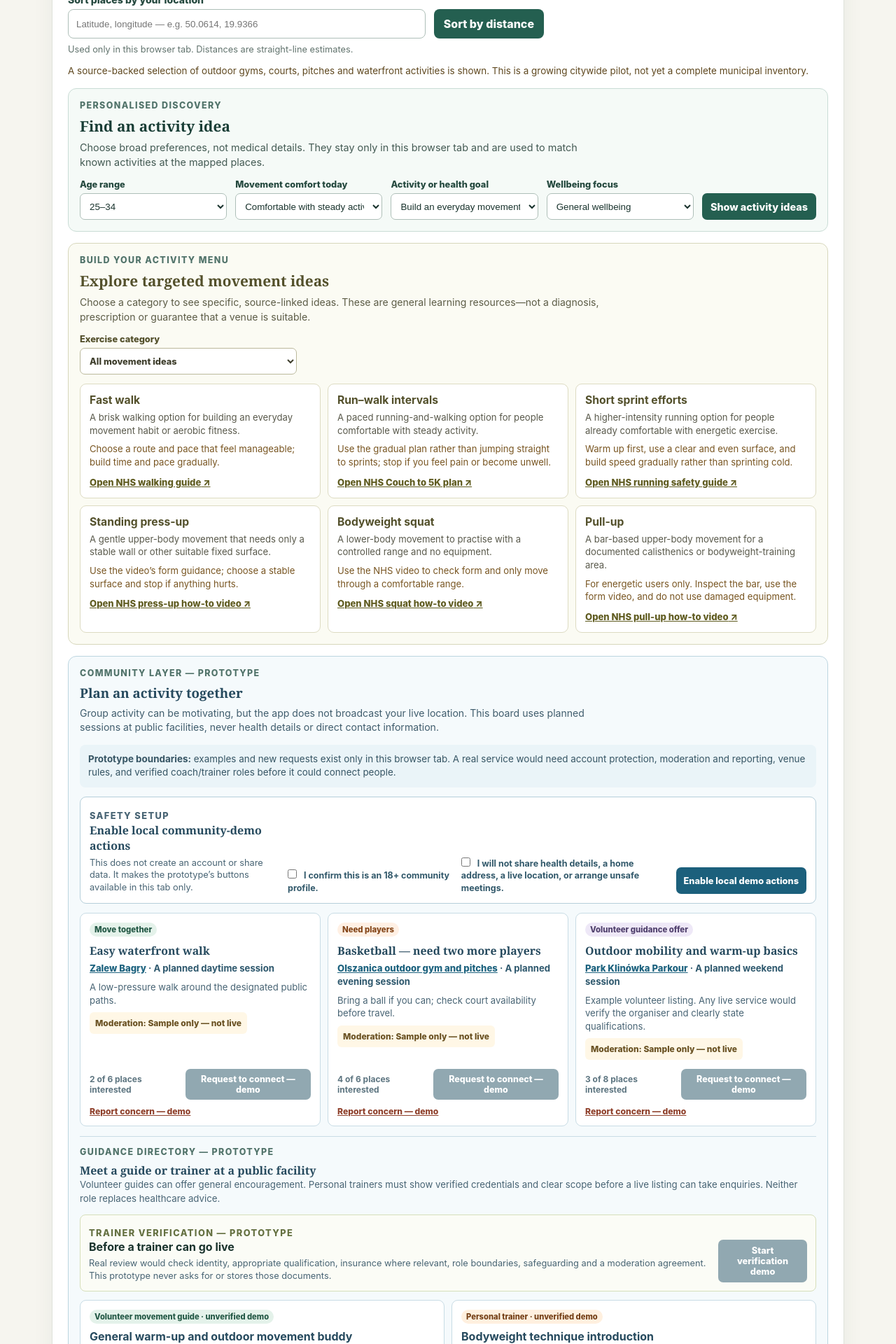
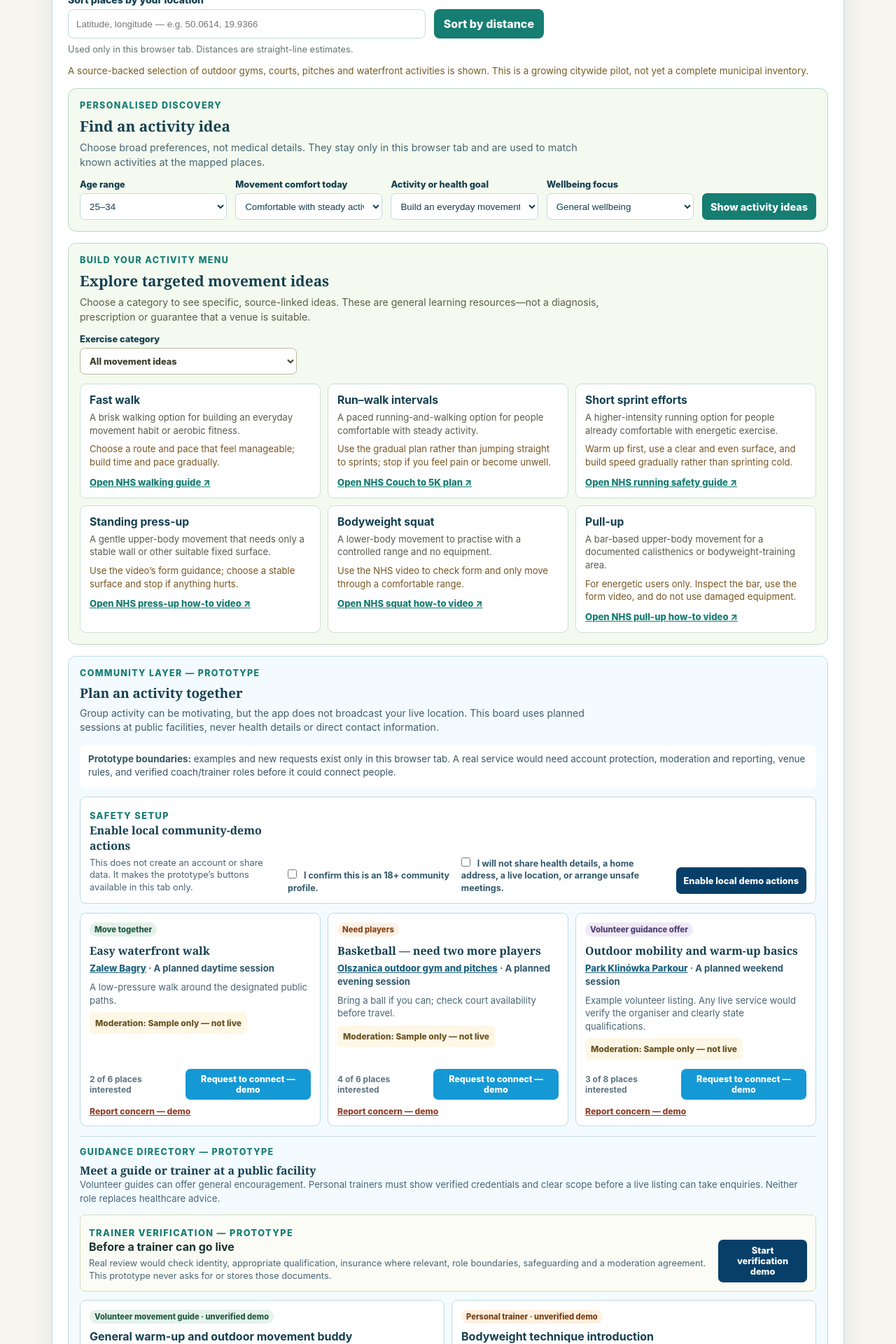
Before and after one commit to DavidBSchul/active-city, a React (Vite) app: page / in a window 1280 px wide. Shown: the part 680-2600 px from the top of the page at 70% size. Built offline with nearby package versions, Linux system fonts and the light colour scheme.

Commit message:
Apply Krakow theme across the experience

```diff
--- a/src/App.css
+++ b/src/App.css
@@ -1,6 +1,7 @@
 main { max-width: 1180px; margin: 0 auto; padding: 32px 24px 56px; }
-.hero { display: grid; grid-template-columns: minmax(320px, .88fr) minmax(360px, 1.12fr); min-height: 340px; margin-bottom: 24px; overflow: hidden; border: 1px solid rgba(8, 63, 105, .12); border-radius: 24px; background: var(--active-navy); box-shadow: 0 20px 46px rgba(8, 63, 105, .16); }
-.hero-copy { position: relative; z-index: 1; display: flex; flex-direction: column; justify-content: center; padding: clamp(28px, 5vw, 56px); color: #fff; background: linear-gradient(135deg, #073f69 0%, #075580 58%, #117a75 100%); }
+.city-theme--krakow { --city-navy: #083f69; --city-lake: #1599d5; --city-leaf: #4a9728; --city-teal: #167d73; --city-amber: #f4a928; --city-ink: #143f50; --city-copy: #456773; --city-border: #bfdbe2; --city-mist: #eef8f7; --city-sky-mist: #f3fbff; --city-leaf-mist: #f4faef; --city-amber-mist: #fff8e9; }
+.hero { display: grid; grid-template-columns: minmax(320px, .88fr) minmax(360px, 1.12fr); min-height: 340px; margin-bottom: 24px; overflow: hidden; border: 1px solid rgba(8, 63, 105, .12); border-radius: 24px; background: var(--city-navy); box-shadow: 0 20px 46px rgba(8, 63, 105, .16); }
+.hero-copy { position: relative; z-index: 1; display: flex; flex-direction: column; justify-content: center; padding: clamp(28px, 5vw, 56px); color: #fff; background: linear-gradient(135deg, var(--city-navy) 0%, #075580 58%, var(--city-teal) 100%); }
 .hero-copy::after { position: absolute; right: -70px; bottom: -100px; width: 250px; height: 250px; border: 24px solid rgba(244, 169, 40, .82); border-radius: 50%; content: ''; opacity: .72; }
 .hero-copy > * { position: relative; z-index: 1; }
 .hero-art { min-height: 100%; margin: 0; background: #e2f4fb; }
@@ -205,4 +206,50 @@ dd { margin: 5px 0 0; line-height: 1.45; }
 .status { display: inline-block; padding: 3px 8px; border-radius: 999px; background: #fff2df; color: #865113; font-size: .85rem; font-weight: 700; }
 .source-note a { color: #245f50; font-weight: 800; }
 .safety-note { margin-top: 24px; padding: 16px 18px; border-left: 5px solid #ec8d30; background: #fff2df; color: #5e471e; line-height: 1.55; }
+.city-theme--krakow .eyebrow, .city-theme--krakow .location-count, .city-theme--krakow .challenge-card .eyebrow { color: var(--city-teal); }
+.city-theme--krakow h1, .city-theme--krakow h2, .city-theme--krakow .preference-panel h3, .city-theme--krakow .exercise-ideas h4, .city-theme--krakow .route-panel h3 { color: var(--city-ink); }
+.city-theme--krakow .hero h1 { color: #fff; }
+.city-theme--krakow .discovery, .city-theme--krakow .profile, .city-theme--krakow .location-list { border-color: var(--city-border); box-shadow: 0 12px 32px rgba(8, 63, 105, .08); }
+.city-theme--krakow .distance-form label, .city-theme--krakow .preference-form label, .city-theme--krakow .route-panel label { color: var(--city-ink); }
+.city-theme--krakow .distance-form input, .city-theme--krakow .preference-form select, .city-theme--krakow .route-panel select, .city-theme--krakow .route-panel input { border-color: var(--city-border); color: var(--city-ink); }
+.city-theme--krakow .distance-form button, .city-theme--krakow .preference-form button, .city-theme--krakow .route-action { background: var(--city-teal); }
+.city-theme--krakow .distance-form button:hover, .city-theme--krakow .preference-form button:hover, .city-theme--krakow .route-action:hover { background: var(--city-navy); }
+.city-theme--krakow .coverage-note, .city-theme--krakow .wellbeing-safety { color: #755b22; }
+.city-theme--krakow .preference-panel { border-color: #b8d8cb; background: var(--city-leaf-mist); }
+.city-theme--krakow .recommendation-results, .city-theme--krakow .exercise-ideas { border-color: #c7e0d6; }
+.city-theme--krakow .recommendation-guide, .city-theme--krakow .no-recommendations, .city-theme--krakow .preference-intro, .city-theme--krakow .exercise-card p, .city-theme--krakow .profile-description, .city-theme--krakow .route-summary { color: var(--city-copy); }
+.city-theme--krakow .recommendation-guide a, .city-theme--krakow .exercise-card a, .city-theme--krakow .exercise-venue button, .city-theme--krakow .source-note a { color: var(--city-teal); }
+.city-theme--krakow .recommendation-card, .city-theme--krakow .exercise-card { border-color: #badbd1; }
+.city-theme--krakow .recommendation-card:hover { border-color: var(--city-leaf); background: var(--city-leaf-mist); }
+.city-theme--krakow .intensive-panel { border-color: #f0c56d; background: var(--city-amber-mist); }
+.city-theme--krakow .intensive-panel h4, .city-theme--krakow .intensive-controls label, .city-theme--krakow .intensive-result h5 { color: #8a5611; }
+.city-theme--krakow .intensive-controls button { background: #d17b18; }
+.city-theme--krakow .intensive-controls button:hover { background: #a75a0c; }
+.city-theme--krakow .movement-library { border-color: #b9d9c7; background: var(--city-leaf-mist); }
+.city-theme--krakow .movement-library h3, .city-theme--krakow .movement-library h4, .city-theme--krakow .movement-filter { color: var(--city-ink); }
+.city-theme--krakow .movement-library-card { border-color: #cce1d4; }
+.city-theme--krakow .movement-library-card a { color: var(--city-teal); }
+.city-theme--krakow .community-panel { border-color: var(--city-border); background: var(--city-sky-mist); }
+.city-theme--krakow .community-panel h3, .city-theme--krakow .community-panel h4, .city-theme--krakow .guidance-offer h5, .city-theme--krakow .guidance-offer-form h5 { color: var(--city-ink); }
+.city-theme--krakow .community-safety-note, .city-theme--krakow .community-access-form { border-color: var(--city-border); background: #fff; }
+.city-theme--krakow .community-access-form button, .city-theme--krakow .verification-workflow button { background: var(--city-navy); }
+.city-theme--krakow .community-access-form button:hover, .city-theme--krakow .verification-workflow button:hover { background: var(--city-teal); }
+.city-theme--krakow .community-post, .city-theme--krakow .guidance-offer { border-color: var(--city-border); }
+.city-theme--krakow .community-post-footer button, .city-theme--krakow .community-request button { background: var(--city-lake); }
+.city-theme--krakow .community-post-footer button:hover, .city-theme--krakow .community-request button:hover { background: var(--city-navy); }
+.city-theme--krakow .guidance-offer-form { border-color: #b9d9c7; background: var(--city-leaf-mist); }
+.city-theme--krakow .guidance-footer button, .city-theme--krakow .guidance-offer-form button { background: var(--city-leaf); }
+.city-theme--krakow .guidance-footer button:hover, .city-theme--krakow .guidance-offer-form button:hover { background: #347b1b; }
+.city-theme--krakow .wellbeing-panel { border-color: #b9d7df; background: var(--city-mist); }
+.city-theme--krakow .wellbeing-panel h3, .city-theme--krakow .wellbeing-panel h4, .city-theme--krakow .checkin-form label, .city-theme--krakow .checkin-location { color: var(--city-ink); }
+.city-theme--krakow .checkin-form select, .city-theme--krakow .checkin-form textarea, .city-theme--krakow .private-summary { border-color: var(--city-border); color: var(--city-ink); }
+.city-theme--krakow .checkin-form button, .city-theme--krakow .summary-button { background: var(--city-teal); }
+.city-theme--krakow .checkin-form button:hover, .city-theme--krakow .summary-button:hover { background: var(--city-navy); }
+.city-theme--krakow .challenge-card { border-color: #b9d7df; }
+.city-theme--krakow .challenge-progress { background: #d9edf0; }
+.city-theme--krakow .challenge-progress span { background: var(--city-lake); }
+.city-theme--krakow .route-panel { border-color: var(--city-border); background: var(--city-mist); }
+.city-theme--krakow .location-card:hover, .city-theme--krakow .location-card.selected { border-color: var(--city-lake); background: var(--city-sky-mist); }
+.city-theme--krakow .location-card[aria-pressed="true"] { box-shadow: inset 4px 0 var(--city-amber); }
+.city-theme--krakow .status, .city-theme--krakow .safety-note { border-color: var(--city-amber); background: var(--city-amber-mist); color: #765b22; }
 @media (max-width: 720px) { main { padding: 20px 16px 40px; } .hero { grid-template-columns: 1fr; min-height: 0; border-radius: 18px; } .hero-copy { min-height: 300px; padding: 34px 28px; } .hero-art img { min-height: 230px; object-position: 57% center; } .discovery, .location-list, .profile { padding: 16px; } .content-grid { grid-template-columns: 1fr; } .map-frame { height: 52vh; min-height: 290px; } dl { grid-template-columns: 1fr; } .distance-form { grid-template-columns: 1fr; } .distance-form button { width: 100%; } .preference-form, .recommendation-cards, .exercise-cards, .movement-library-cards, .community-access-form, .community-posts, .guidance-offers, .guidance-offer-form, .community-request, .checkin-form, .challenge-card, .intensive-controls, .route-panel { grid-template-columns: 1fr; } .verification-workflow { align-items: stretch; flex-direction: column; } .checkin-form .save-choice { grid-column: auto; } .preference-form button, .checkin-form button, .intensive-controls button, .community-access-form button, .guidance-offer-form button, .community-request button, .route-action { width: 100%; } }
--- a/src/App.tsx
+++ b/src/App.tsx
@@ -4,6 +4,12 @@ import { locations, type RecreationLocation } from './data/locations'
 import './App.css'
 
 const KRAKOW_CENTER: [number, number] = [50.0614, 19.9366]
+const pilotCity = {
+  id: 'krakow',
+  name: 'Krakow',
+  heroImage: '/active-city-hero.png',
+  heroAlt: 'Illustration of adults walking, cycling and using outdoor fitness equipment beside the Vistula in Krakow',
+}
 type Coordinates = { latitude: number; longitude: number }
 type TravelMode = 'walking' | 'running' | 'transit'
 type RouteData = { coordinates: [number, number][]; distanceKm: number; minutes: number; calories: number }
@@ -597,7 +603,7 @@ function App() {
     : undefined
 
   return (
-    <main>
+    <main className={`city-theme city-theme--${pilotCity.id}`}>
       <header className="hero">
         <div className="hero-copy">
           <p className="eyebrow">Krakow pilot · Milestone 1</p>
@@ -610,7 +616,7 @@ function App() {
           <p className="hero-strapline">Move · Meet · Explore</p>
         </div>
         <figure className="hero-art">
-          <img alt="Illustration of adults walking, cycling and using outdoor fitness equipment beside the Vistula in Krakow" src="/active-city-hero.png" />
+          <img alt={pilotCity.heroAlt} src={pilotCity.heroImage} />
         </figure>
       </header>
 
```
Also changed, not shown: 2 other files (tests, documents, lock files or other folders).
